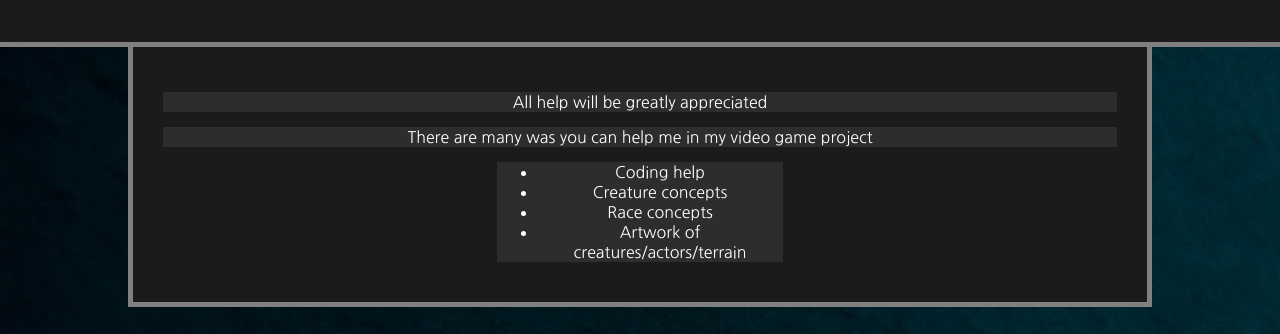
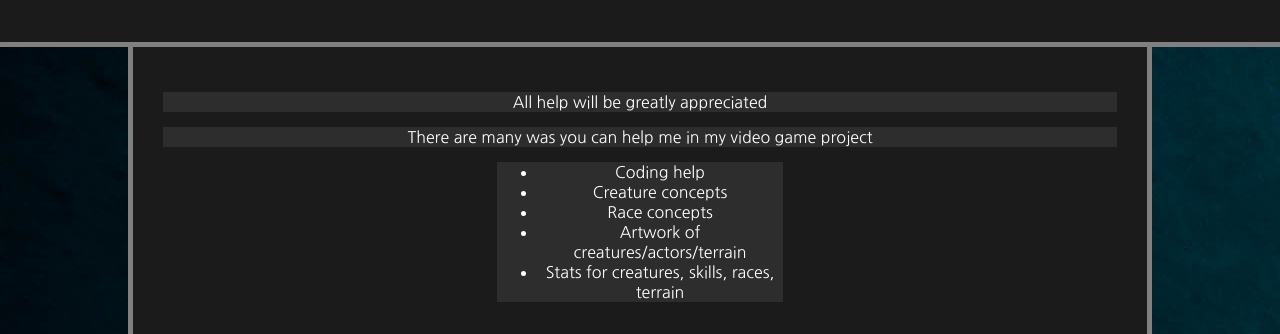
Before and after one commit to JamesBesherse/ProjectSoulmancer, a plain HTML site: page project_soulmancer_help.html in a window 1280 px wide. Shown: the part 118-452 px from the top of the page. Drawn offline with Linux system fonts and the light colour scheme.

Commit message:
Additional help listings

```diff
--- a/project_soulmancer_help.html
+++ b/project_soulmancer_help.html
@@ -18,6 +18,7 @@
         <li>Creature concepts</li>
         <li>Race concepts</li>
         <li>Artwork of creatures/actors/terrain</li>
+        <li>Stats for creatures, skills, races, terrain</li>
       </ul>
     </div>
     <section class="Section_Nav_main">
```
